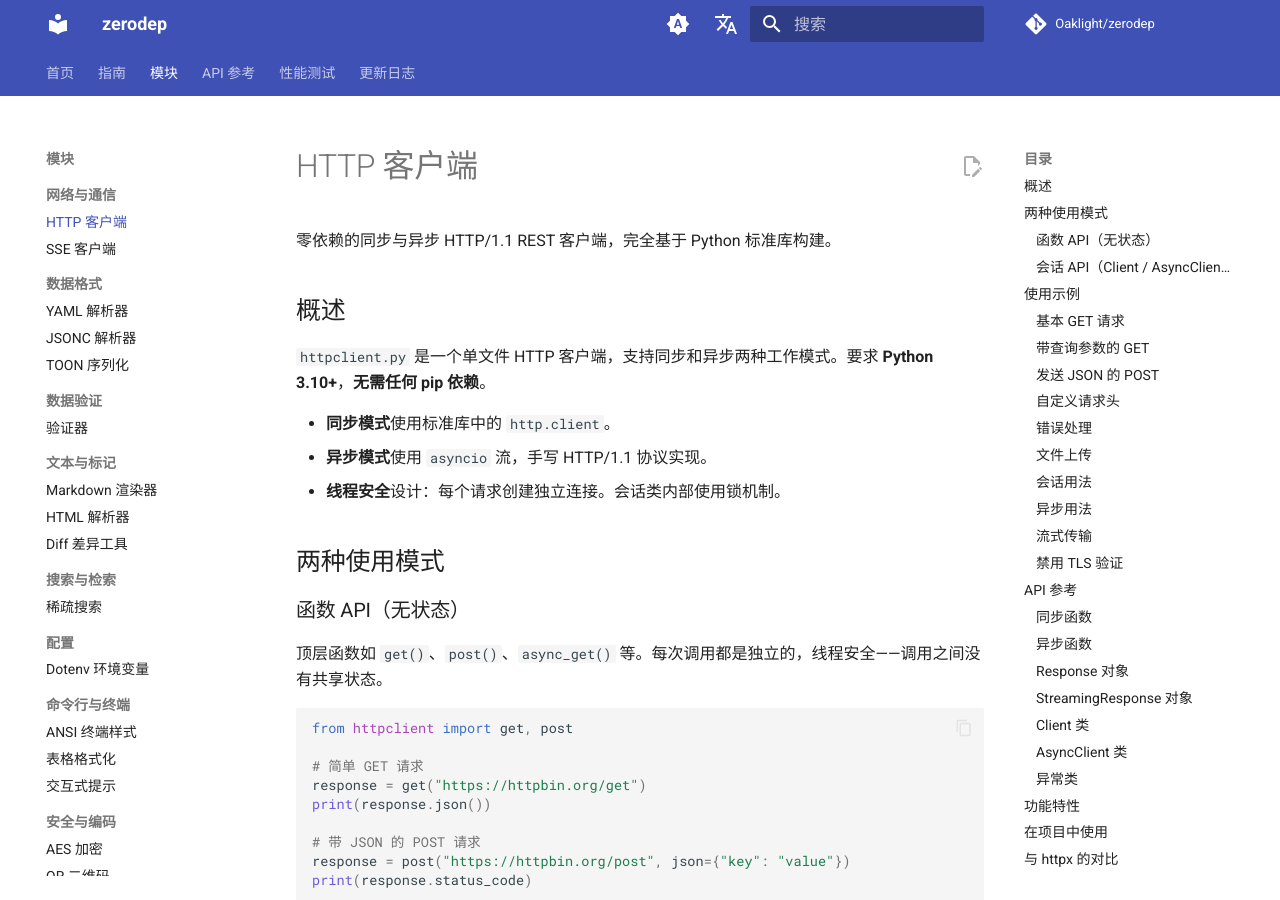
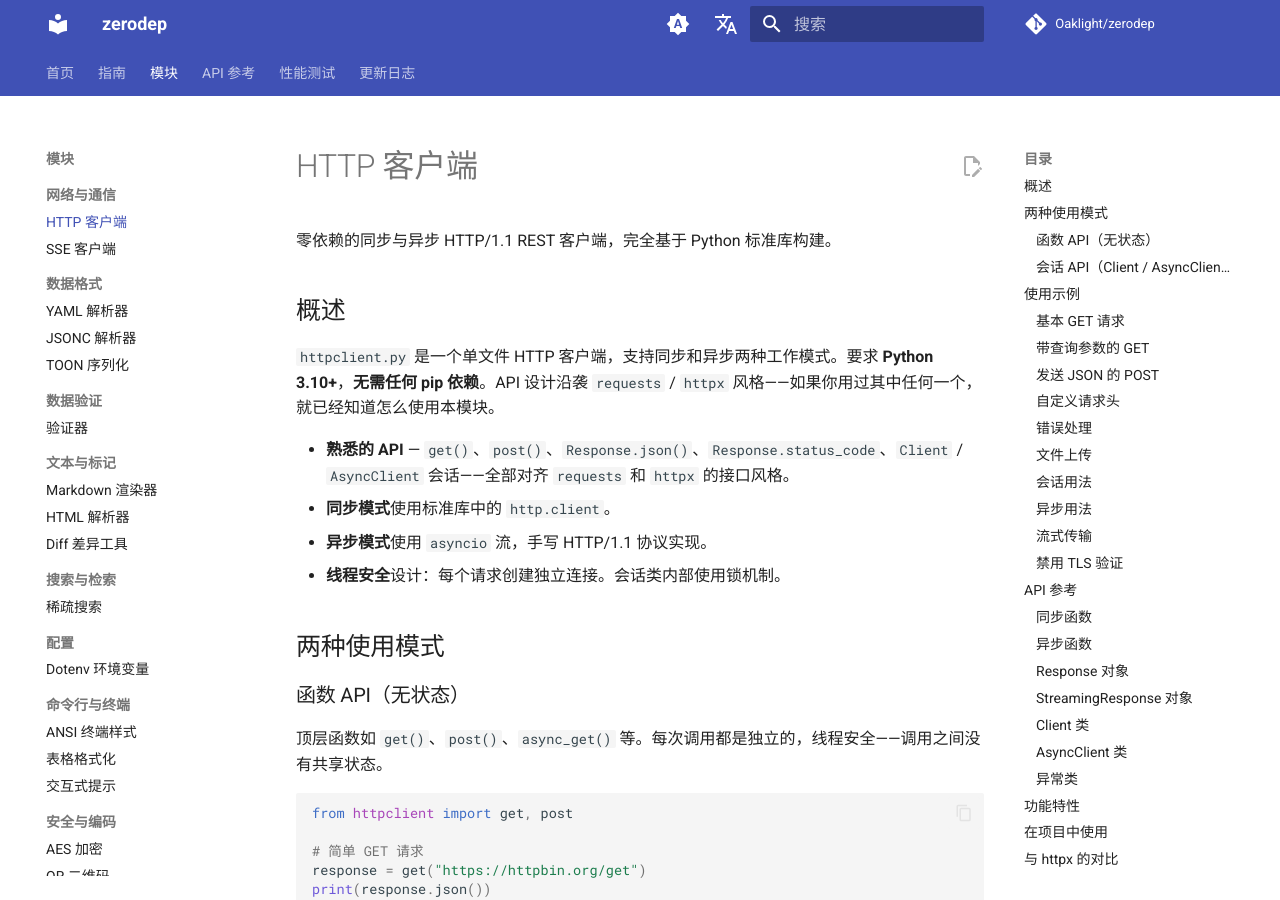
Before and after one commit to Oaklight/zerodep, an MkDocs documentation site: the page built from docs/modules/http.md, in a window 1280 px wide and 900 px high. Built offline with MkDocs 1.6.1 and Material for MkDocs 9.7.7, drawn with Linux system fonts in a browser that asks for light colours; comment, search, counter and statistics services are not loaded.

Commit message:
mention requests/httpx API heritage in httpclient docs

```diff
--- a/docs/modules/http.md
+++ b/docs/modules/http.md
@@ -4,8 +4,9 @@
 
 ## 概述
 
-`httpclient.py` 是一个单文件 HTTP 客户端，支持同步和异步两种工作模式。要求 **Python 3.10+**，**无需任何 pip 依赖**。
+`httpclient.py` 是一个单文件 HTTP 客户端，支持同步和异步两种工作模式。要求 **Python 3.10+**，**无需任何 pip 依赖**。API 设计沿袭 `requests` / `httpx` 风格——如果你用过其中任何一个，就已经知道怎么使用本模块。
 
+- **熟悉的 API** — `get()`、`post()`、`Response.json()`、`Response.status_code`、`Client` / `AsyncClient` 会话——全部对齐 `requests` 和 `httpx` 的接口风格。
 - **同步模式**使用标准库中的 `http.client`。
 - **异步模式**使用 `asyncio` 流，手写 HTTP/1.1 协议实现。
 - **线程安全**设计：每个请求创建独立连接。会话类内部使用锁机制。
```
